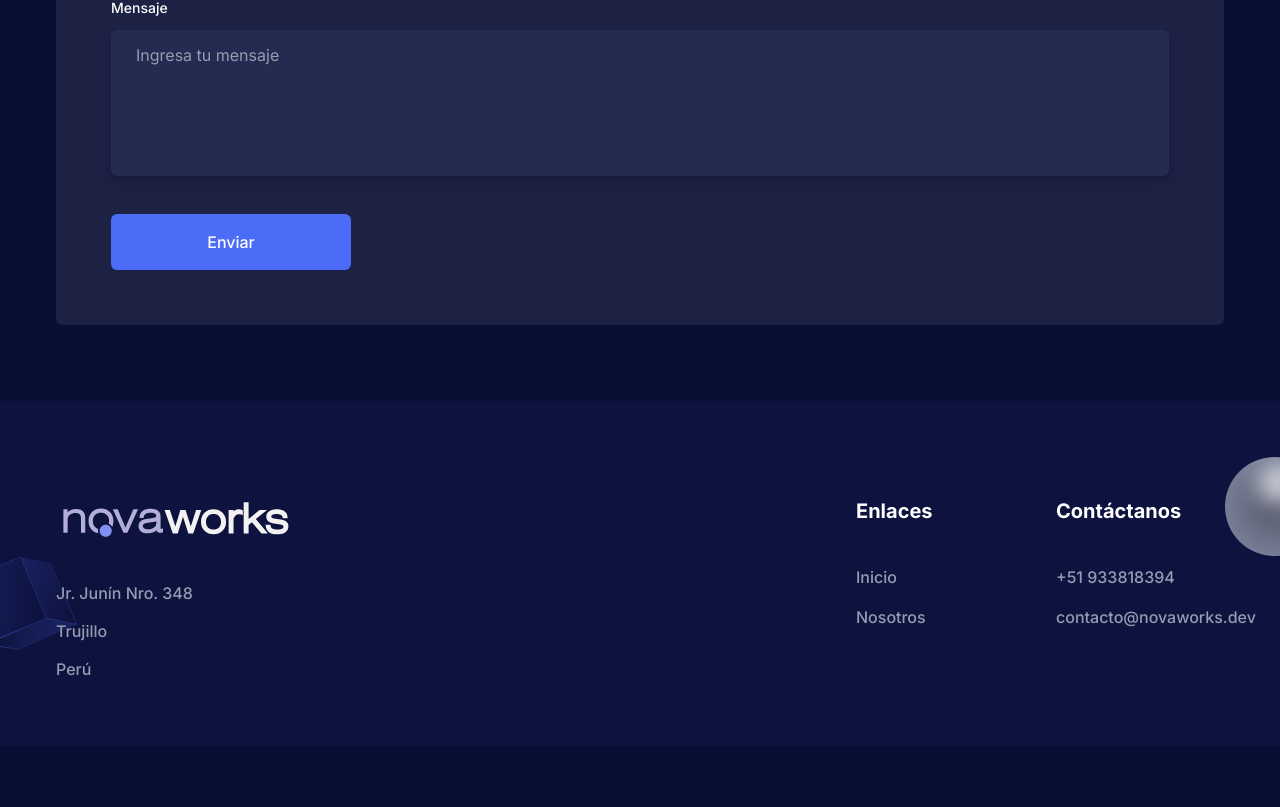
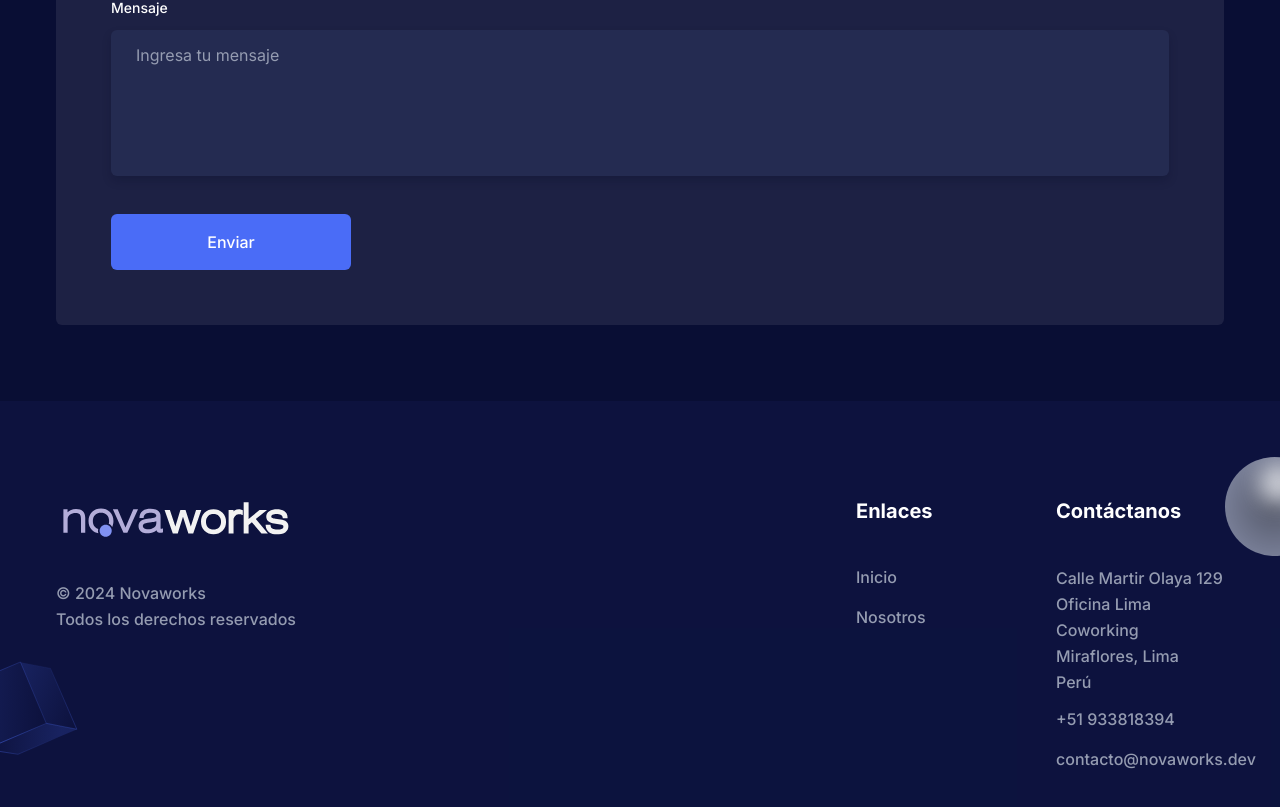
Before and after one commit to nova-peru/nova-peru.github.io, a Next.js app: page / in a window 1280 px wide. Shown: the part 3183-3990 px from the top of the page. Before the commit the page ends 3929 px from the top, so only its background shows below. Built offline with nearby package versions, Linux system fonts and the light colour scheme.

Commit message:
feat: update footer wording (#46)

```diff
--- a/components/Footer/index.tsx
+++ b/components/Footer/index.tsx
@@ -31,13 +31,8 @@ const Footer = () => {
                 </Link>
                 <span>
                   <p className="mb-3 text-base font-medium leading-relaxed text-body-color">
-                    Jr. Junín Nro. 348
-                  </p>
-                  <p className="mb-3 text-base font-medium leading-relaxed text-body-color">
-                    Trujillo
-                  </p>
-                  <p className="mb-7 text-base font-medium leading-relaxed text-body-color">
-                    Perú
+                    © 2024 Novaworks
+                    <br />Todos los derechos reservados
                   </p>
                 </span>
                 {/* <div className="flex items-center">
@@ -145,6 +140,17 @@ const Footer = () => {
                   Contáctanos
                 </h2>
                 <ul>
+                  <li>
+                    <p className="mb-3 text-base font-medium leading-relaxed text-body-color">
+                      Calle Martir Olaya 129
+                      <br />
+                      Oficina Lima Coworking
+                      <br />
+                      Miraflores, Lima
+                      <br />
+                      Perú
+                    </p>
+                  </li>
                   <li>
                     <a
                       href="/"
```
